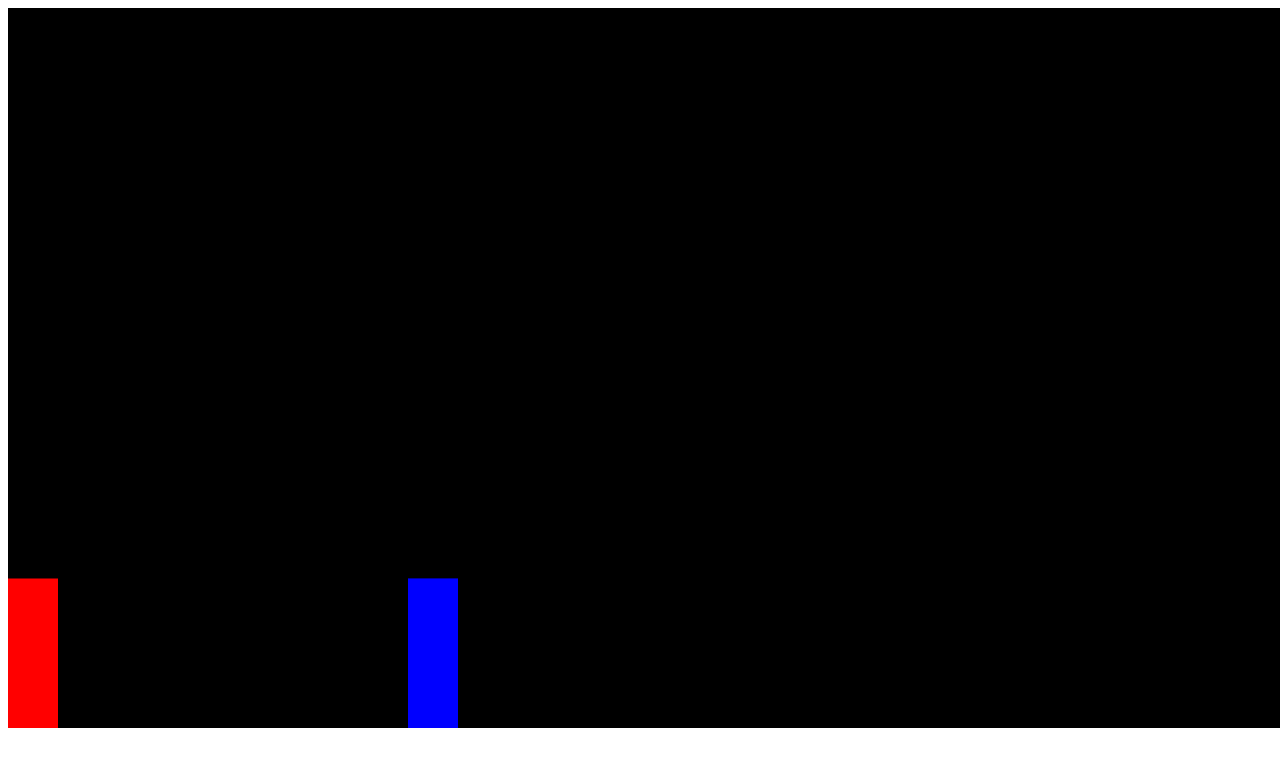
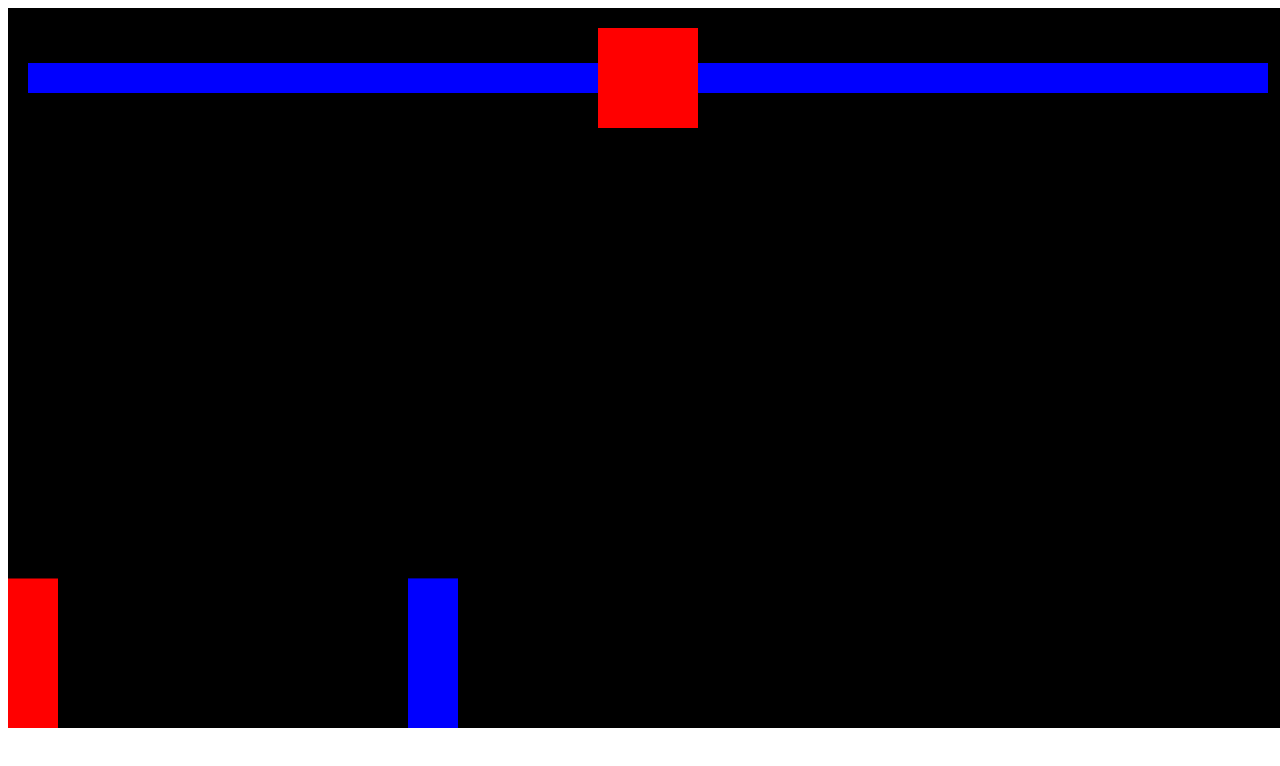
Before and after one commit to qJay44/Fighting-game, a plain HTML site: page index.html in a window 1280 px wide. Drawn offline with Linux system fonts and the light colour scheme.

Commit message:
Health bar interface

```diff
--- a/index.html
+++ b/index.html
@@ -4,11 +4,28 @@
     <meta charset="UTF-8">
     <meta http-equiv="X-UA-Compatible" content="IE=edge">
     <meta name="viewport" content="width=device-width, initial-scale=1.0">
+    <link rel="stylesheet" href="style.css">
     <title>Fighting game</title>
 </head>
 <body>
-    <canvas></canvas>
+    <!-- red container div -->
+    <div class="interface-container">
+        <div class="interface">
+            <!-- player health -->
+            <div class="player-container">
+                <div id="player-health"></div>
+                <div id="player-health-max"></div>
+            </div>
+            <!-- timer -->
+            <div id="timer"></div>
+            <!-- enenmy health -->
+            <div class="enemy-container">
+                <div id="enemy-health"></div>
+                <div id="enemy-health-max"></div>
+            </div>
+        </div>
+        <canvas></canvas>
+    </div>
     <script src="index.js"></script>
-
 </body>
 </html>
--- a/index.js
+++ b/index.js
@@ -16,6 +16,7 @@ class Sprite {
         this.color = color;
         this.width = 50;
         this.height = 150;
+        this.health = 100;
         this.isAttacking = false;
         this.attackBox = {
             position: {
@@ -152,7 +153,8 @@ function animate() {
         }) && player.isAttacking
     ) {
         player.isAttacking = false;
-        console.log('hit');
+        enemy.health -= 20;
+        document.querySelector('#enemy-health').style.width = enemy.health + '%';
     }
 
     if (
@@ -162,7 +164,8 @@ function animate() {
         }) && enemy.isAttacking
     ) {
         enemy.isAttacking = false;
-        console.log('hit_enemy');
+        player.health -= 20;
+        document.querySelector('#player-health').style.width = player.health + '%';
     }
 }
 
--- /dev/null
+++ b/style.css
@@ -0,0 +1,56 @@
+* {
+    box-sizing: border-box;
+}
+
+.interface-container {
+    position: relative;
+    display: inline-block;
+}
+
+.interface {
+    position: absolute;
+    display: flex;
+    width: 100%;
+    align-items: center;
+    padding: 20px;
+}
+
+.player-container, .enemy-container {
+    position: relative;
+    width: 100%;
+    height: 30px;
+}
+
+.enemy-container {
+    display: flex;
+    justify-content: flex-end;
+}
+
+#player-health, #enemy-health {
+    position: absolute;
+    background: blue;
+    top: 0;
+    bottom: 0;
+    right: 0;
+}
+
+#player-health {
+    left: 0;
+}
+
+#enemy-health {
+    width: 100%;
+}
+
+#player-health-max, #enemy-health-max {
+    background-color: yellow;
+    height: inherit;
+    width: 100%;
+}
+
+#timer {
+    background-color: red;
+    width: 100px;
+    height:  100px;
+    flex-shrink: 0;
+}
```
